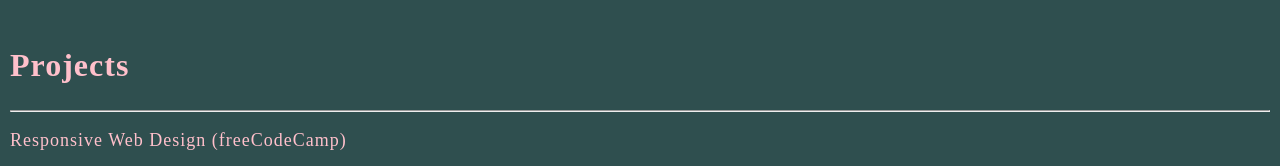
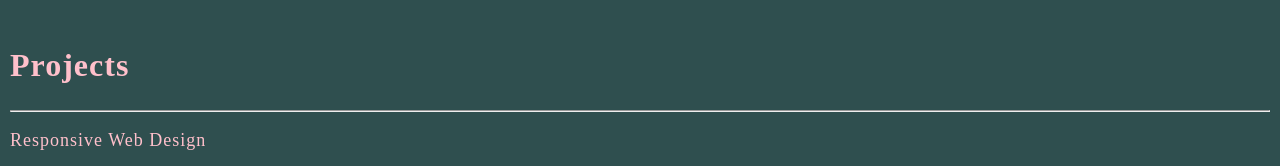
Before and after one commit to jessislearning/personal-porfolio, a plain HTML site: page index.html in a window 1280 px wide. Shown: the part 820-986 px from the top of the page. Drawn offline with Linux system fonts and the light colour scheme.

Commit message:
Update index.html

```diff
--- a/index.html
+++ b/index.html
@@ -34,7 +34,7 @@
         <section class="projects" id="projects">
             <h2>Projects</h2>
             <hr>
-            <p class="certification-name">Responsive Web Design (freeCodeCamp)</p>
+            <p class="certification-name">Responsive Web Design</p>
             <div class="web-design">
                 <div class="project-tile">
                     <a href="https://codepen.io/jessislearning/full/xxoxqEp" target="_blank">
```
